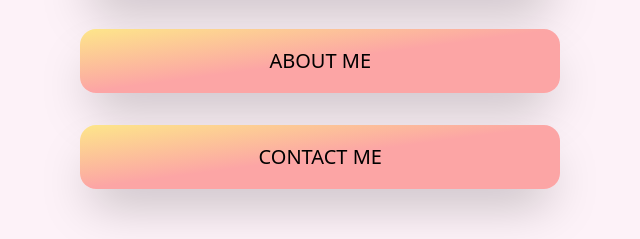
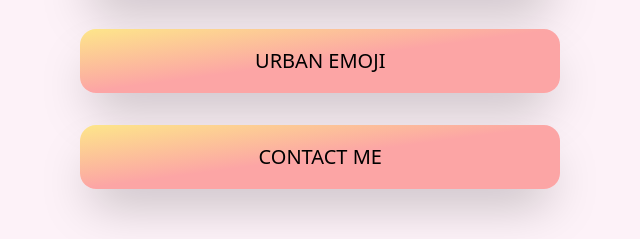
Before and after one commit to ReyML/portafolio, a website: page index.html in a window 1280 px wide. Shown: the part 371-610 px from the top of the page, 592-1232 px from the left. Drawn offline with Linux system fonts and the light colour scheme.

Commit message:
urban emoji

```diff
--- a/index.html
+++ b/index.html
@@ -78,7 +78,7 @@
             </a>
             <a href="https://urbanemoji.netlify.app/"
                 class="focus:outline-none focus:ring focus:border-blue-300 hover:scale-105 mx-auto w-5/6 bg-gradient-to-tl from-red-300 via-red-300 to-yellow-200 rounded-2xl mt-8 h-16 flex items-center text-center shadow-2xl">
-                <p class="font-sans text-xl uppercase mx-auto">About Me</p>
+                <p class="font-sans text-xl uppercase mx-auto">Urban Emoji</p>
             </a>
             <a href="mailto:laraveowling@gmail.com"
                 class="focus:outline-none focus:ring focus:border-blue-300 hover:scale-105 mx-auto w-5/6 bg-gradient-to-tl from-red-300 via-red-300 to-yellow-200 rounded-2xl mt-8 h-16 flex items-center text-center shadow-2xl">
```
